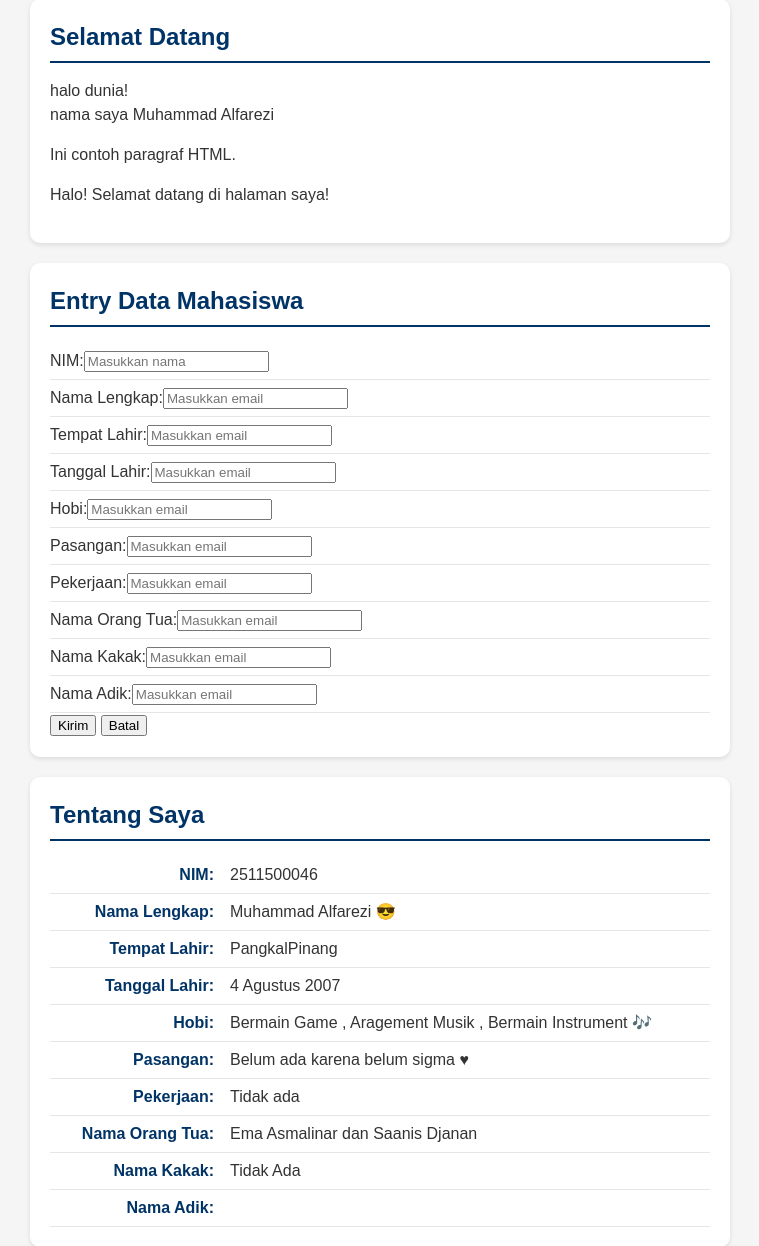
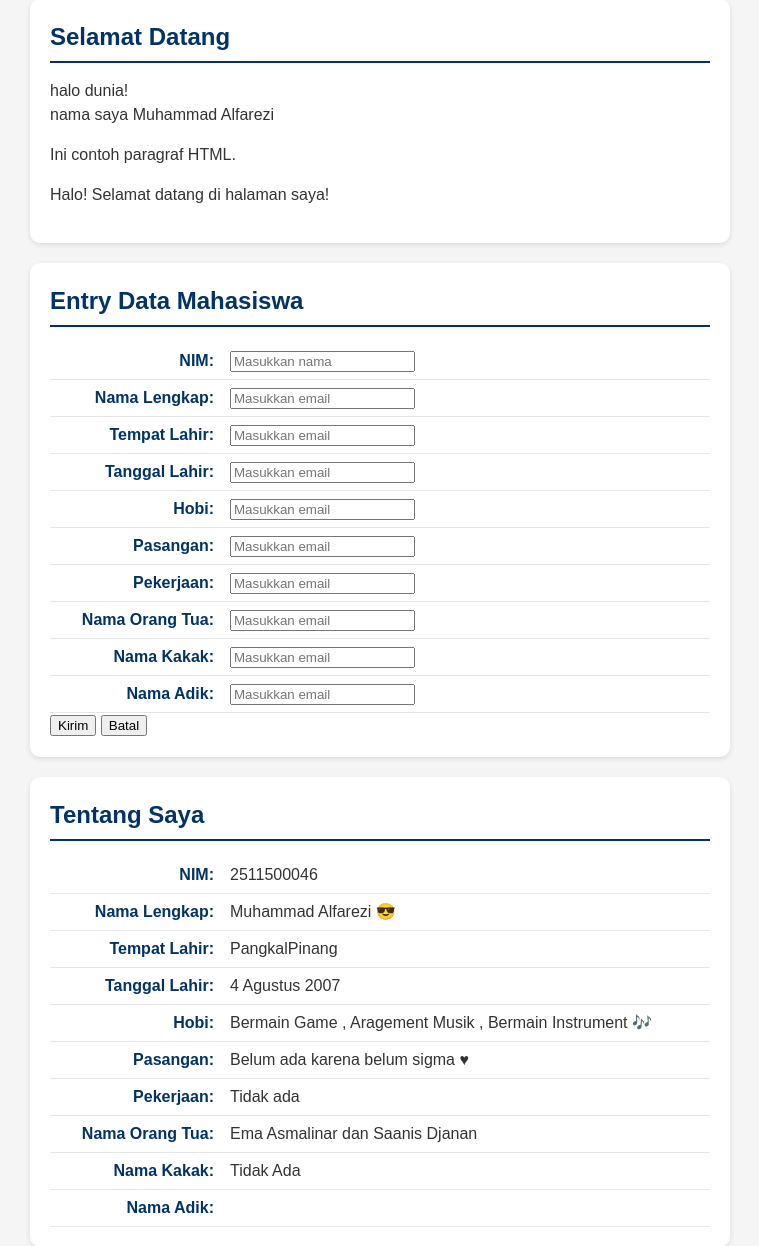
Before and after one commit to ALFAREZII/2511500046-PWD-TI1B-2526O, a PHP site: page /pertemuan-08/index.php in a window 1280 px wide. Shown: the part 176-1422 px from the top of the page, without its empty margins (260-1019 px from the left). Run offline with PHP 8.4, Linux system fonts and the light colour scheme.

Commit message:
styling4

```diff
--- a/pertemuan-08/style.css
+++ b/pertemuan-08/style.css
@@ -193,6 +193,15 @@
   border-bottom: 1px solid #e6e6e6;
 }
 
+#entry label>span {
+  min-width: 180px;
+  color: #003366;
+  font-weight: 600;
+  text-align: right;
+  padding-right: 16px;
+  flex-shrink: 0;
+}
+
 @media (max-width: 600px) {
   .menu-toggle {
     display: block;
```
